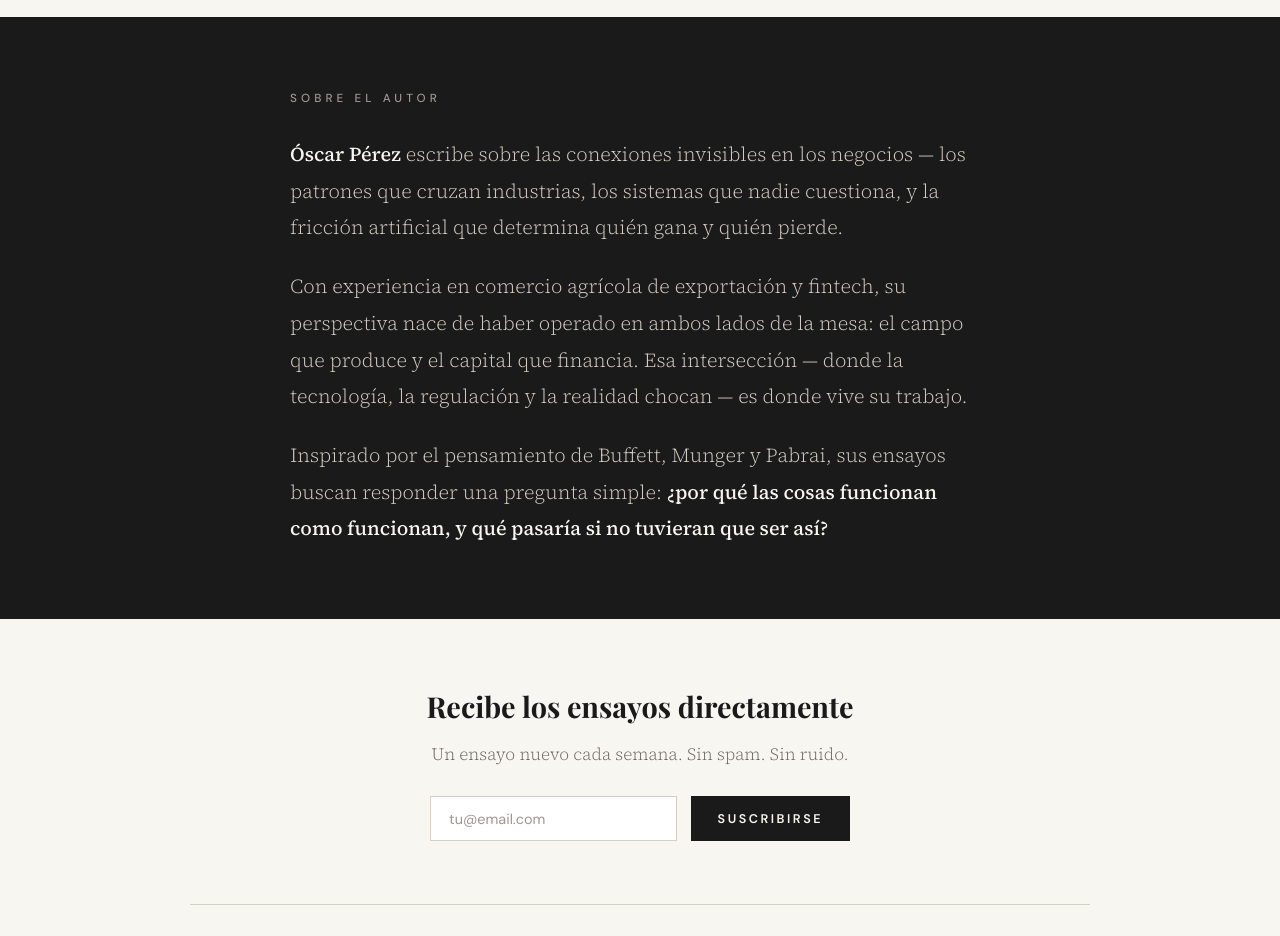
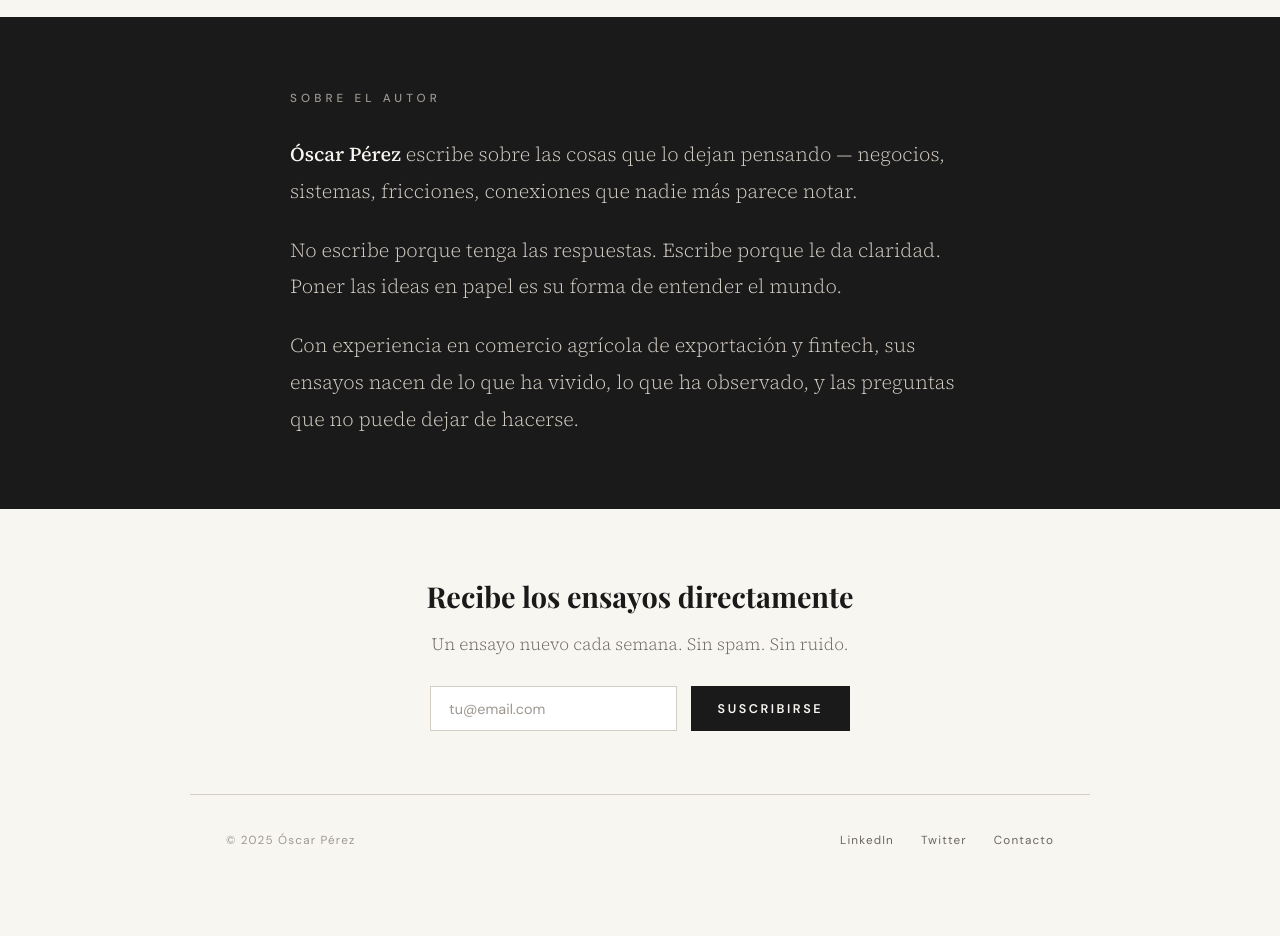
Before and after one commit to ozcarprez/oscar-perez-essays, a plain HTML site: page index.html in a window 1280 px wide. Shown: the part 10960-11896 px from the top of the page. After the commit the page ends 11865 px from the top, so only its background shows below. Drawn offline with nearby package versions, Linux system fonts and the light colour scheme; a web font is replaced by a local one.

Commit message:
Update bio section with new author description
Co-Authored-By: Claude Opus 4.6 (1M context) <noreply@anthropic.com>

```diff
--- a/index.html
+++ b/index.html
@@ -675,9 +675,9 @@
         <div class="about-inner">
             <p class="about-label">Sobre el autor</p>
             <div class="about-text">
-                <p><strong>Óscar Pérez</strong> escribe sobre las conexiones invisibles en los negocios — los patrones que cruzan industrias, los sistemas que nadie cuestiona, y la fricción artificial que determina quién gana y quién pierde.</p>
-                <p>Con experiencia en comercio agrícola de exportación y fintech, su perspectiva nace de haber operado en ambos lados de la mesa: el campo que produce y el capital que financia. Esa intersección — donde la tecnología, la regulación y la realidad chocan — es donde vive su trabajo.</p>
-                <p>Inspirado por el pensamiento de Buffett, Munger y Pabrai, sus ensayos buscan responder una pregunta simple: <strong>¿por qué las cosas funcionan como funcionan, y qué pasaría si no tuvieran que ser así?</strong></p>
+                <p><strong>Óscar Pérez</strong> escribe sobre las cosas que lo dejan pensando — negocios, sistemas, fricciones, conexiones que nadie más parece notar.</p>
+                <p>No escribe porque tenga las respuestas. Escribe porque le da claridad. Poner las ideas en papel es su forma de entender el mundo.</p>
+                <p>Con experiencia en comercio agrícola de exportación y fintech, sus ensayos nacen de lo que ha vivido, lo que ha observado, y las preguntas que no puede dejar de hacerse.</p>
             </div>
         </div>
     </section>
```
